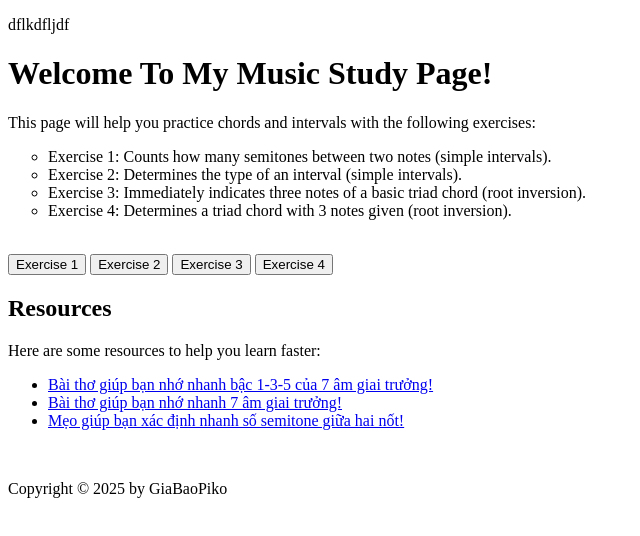
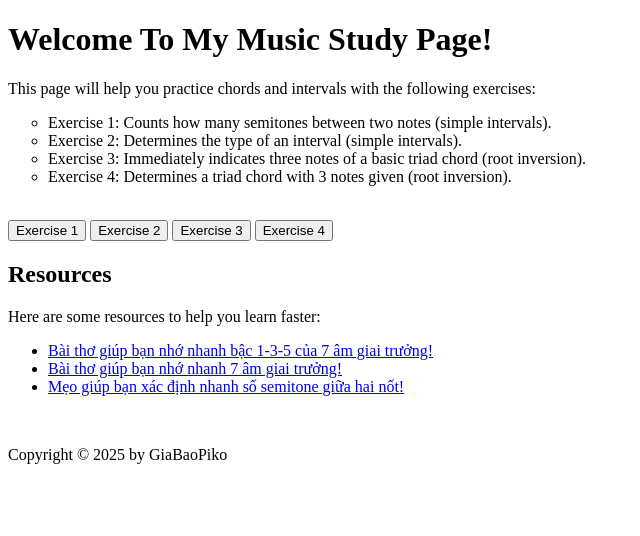
Before and after one commit to giabaoTNH/chords-and-interval-practice-tool, a plain HTML site: page index.html in a window 1280 px wide. Shown: the whole page, without its empty margins (0-640 px from the left). Drawn offline with Linux system fonts and the light colour scheme.

Commit message:
Modify index.html

```diff
--- a/index.html
+++ b/index.html
@@ -6,7 +6,6 @@
     <title>Learn Chords And Intervals With GiaBaoPiko</title>
 </head>
 <body>
-    <p>dflkdfljdf</p>
     <h1>Welcome To My Music Study Page!</h1>
     <div class="Introduce">
         <p>This page will help you practice chords and intervals with the following exercises:</p>
```
